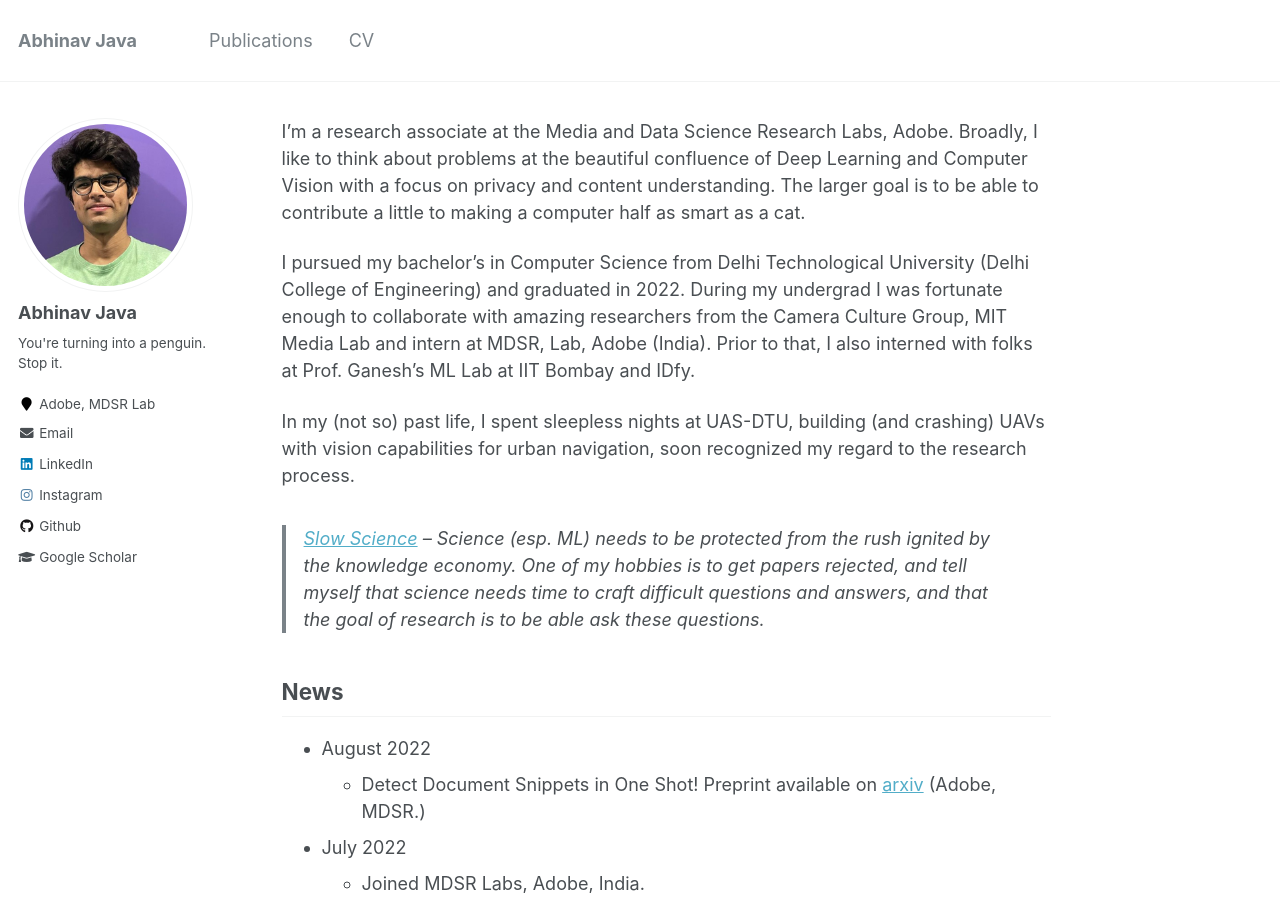
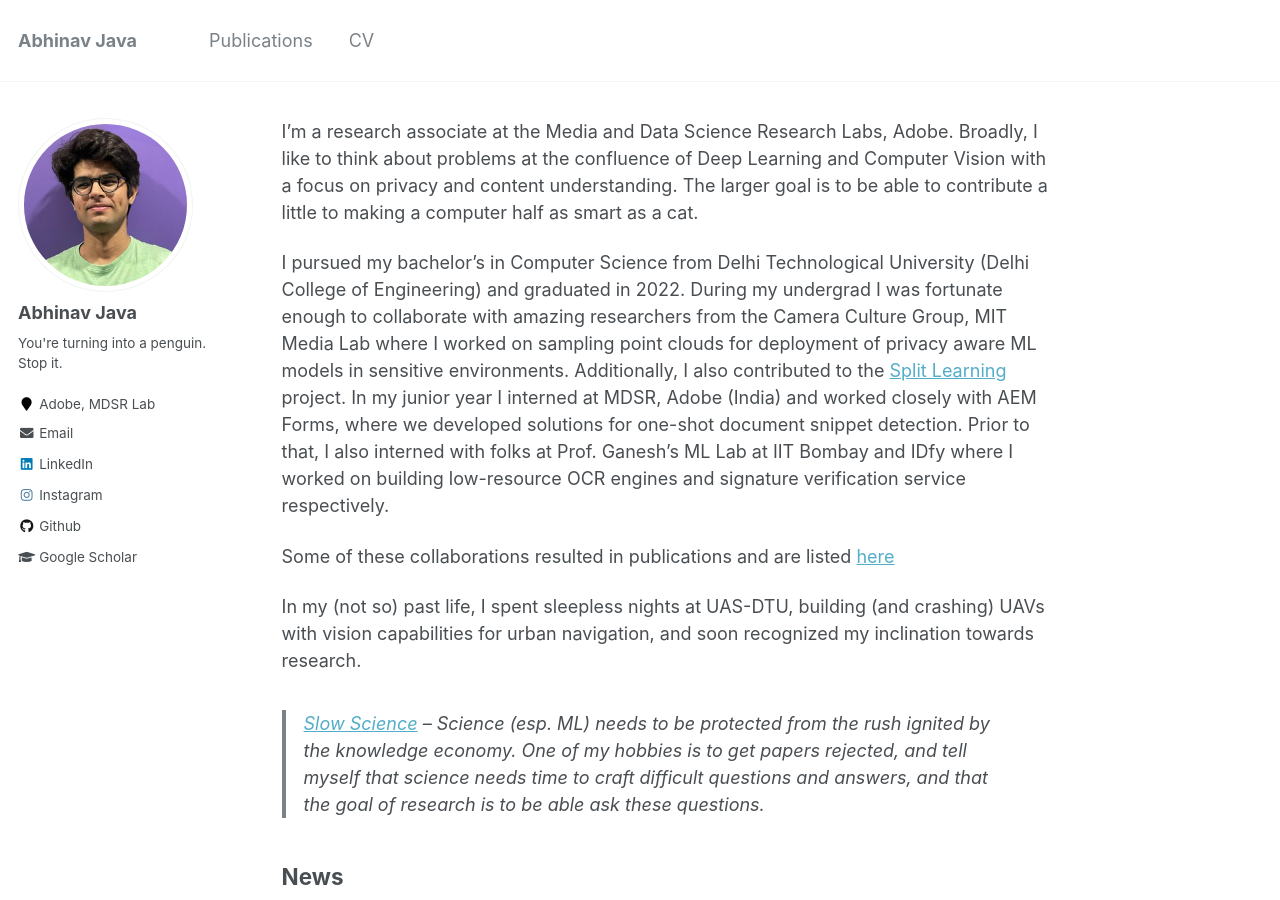
Before and after one commit to java-abhinav07/java-abhinav07, a Jekyll site: the page built from _pages/about.md, in a window 1280 px wide and 900 px high. Built offline with Jekyll 4.4.1, drawn with Linux system fonts in a browser that asks for light colours.

Commit message:
Update about.md

```diff
--- a/_pages/about.md
+++ b/_pages/about.md
@@ -8,11 +8,13 @@ redirect_from:
   - /about.html
 ---
 
-I'm a research associate at the Media and Data Science Research Labs, Adobe. Broadly, I like to think about problems at the beautiful confluence of Deep Learning and Computer Vision with a focus on privacy and content understanding. The larger goal is to be able to contribute a little to making a computer half as smart as a cat.
+I'm a research associate at the Media and Data Science Research Labs, Adobe. Broadly, I like to think about problems at the confluence of Deep Learning and Computer Vision with a focus on privacy and content understanding. The larger goal is to be able to contribute a little to making a computer half as smart as a cat.
 
-I pursued my bachelor's in Computer Science from Delhi Technological University (Delhi College of Engineering) and graduated in 2022. During my undergrad I was fortunate enough to collaborate with amazing researchers from the Camera Culture Group, MIT Media Lab and intern at MDSR, Lab, Adobe (India). Prior to that, I also interned with folks at Prof. Ganesh's ML Lab at IIT Bombay and IDfy.
+I pursued my bachelor's in Computer Science from Delhi Technological University (Delhi College of Engineering) and graduated in 2022. During my undergrad I was fortunate enough to collaborate with amazing researchers from the Camera Culture Group, MIT Media Lab where I worked on sampling point clouds for deployment of privacy aware ML models in sensitive environments. Additionally, I also contributed to the [Split Learning](https://splitlearning.mit.edu/) project. In my junior year I interned at MDSR, Adobe (India) and worked closely with AEM Forms, where we developed solutions for one-shot document snippet detection. Prior to that, I also interned with folks at Prof. Ganesh's ML Lab at IIT Bombay and IDfy where I worked on building low-resource OCR engines and signature verification service respectively.
 
-In my (not so) past life, I spent sleepless nights at UAS-DTU, building (and crashing) UAVs with vision capabilities for urban navigation, soon recognized my regard to the research process.
+Some of these collaborations resulted in publications and are listed [here](https://java-abhinav07.github.io/publications/)
+
+In my (not so) past life, I spent sleepless nights at UAS-DTU, building (and crashing) UAVs with vision capabilities for urban navigation, and soon recognized my inclination towards research.
 
 
 > [Slow Science](https://acofacien.org/images/files/BIBLIOTECA/Poliiticas_educacion_superior/SLOW%20SCIENCE%20MANIFESTO.pdf) -- Science (esp. ML) needs to be protected from the rush ignited by the knowledge economy. One of my hobbies is to get papers rejected, and tell myself that science needs time to craft difficult questions and answers, and that the goal of research is to be able ask these questions.
```
